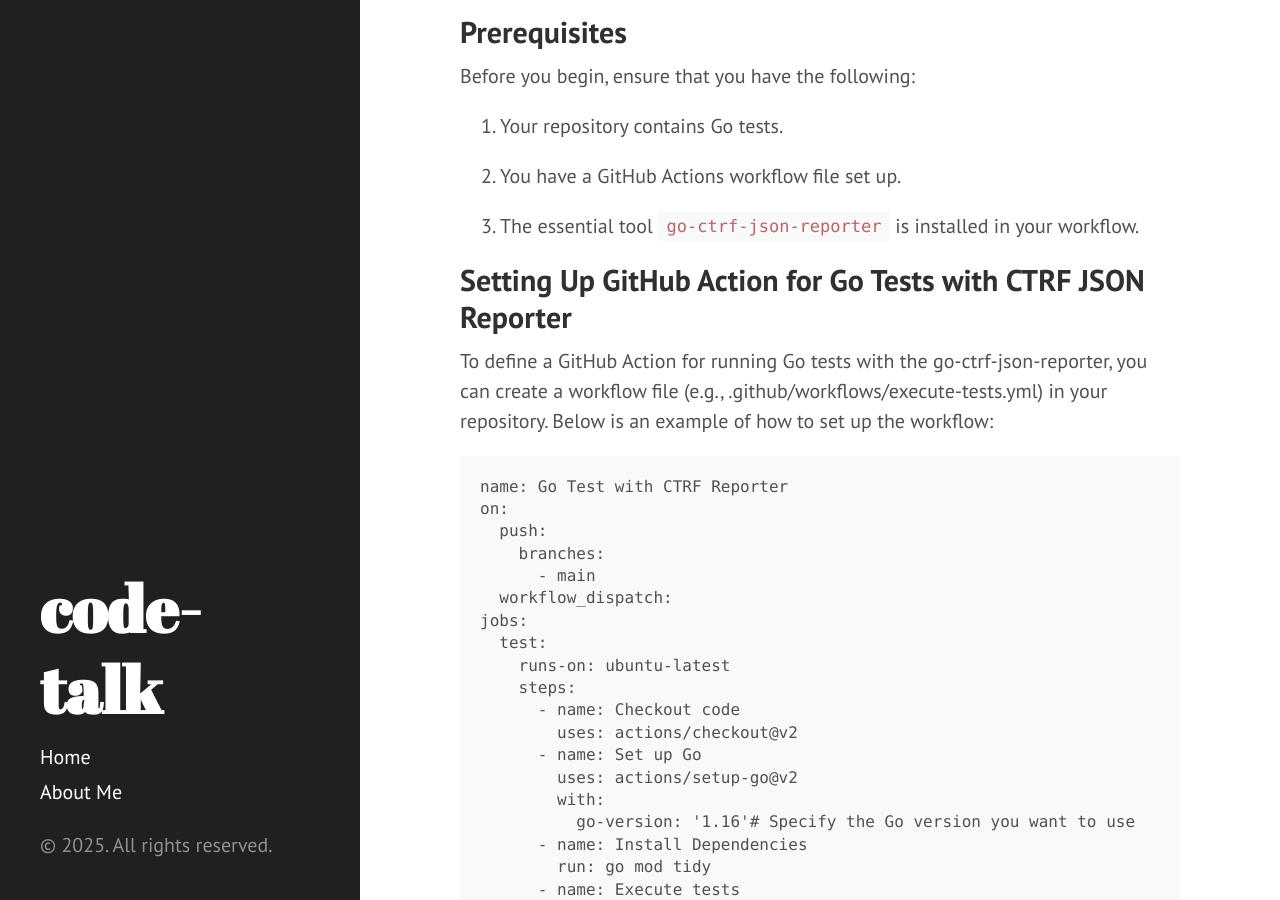
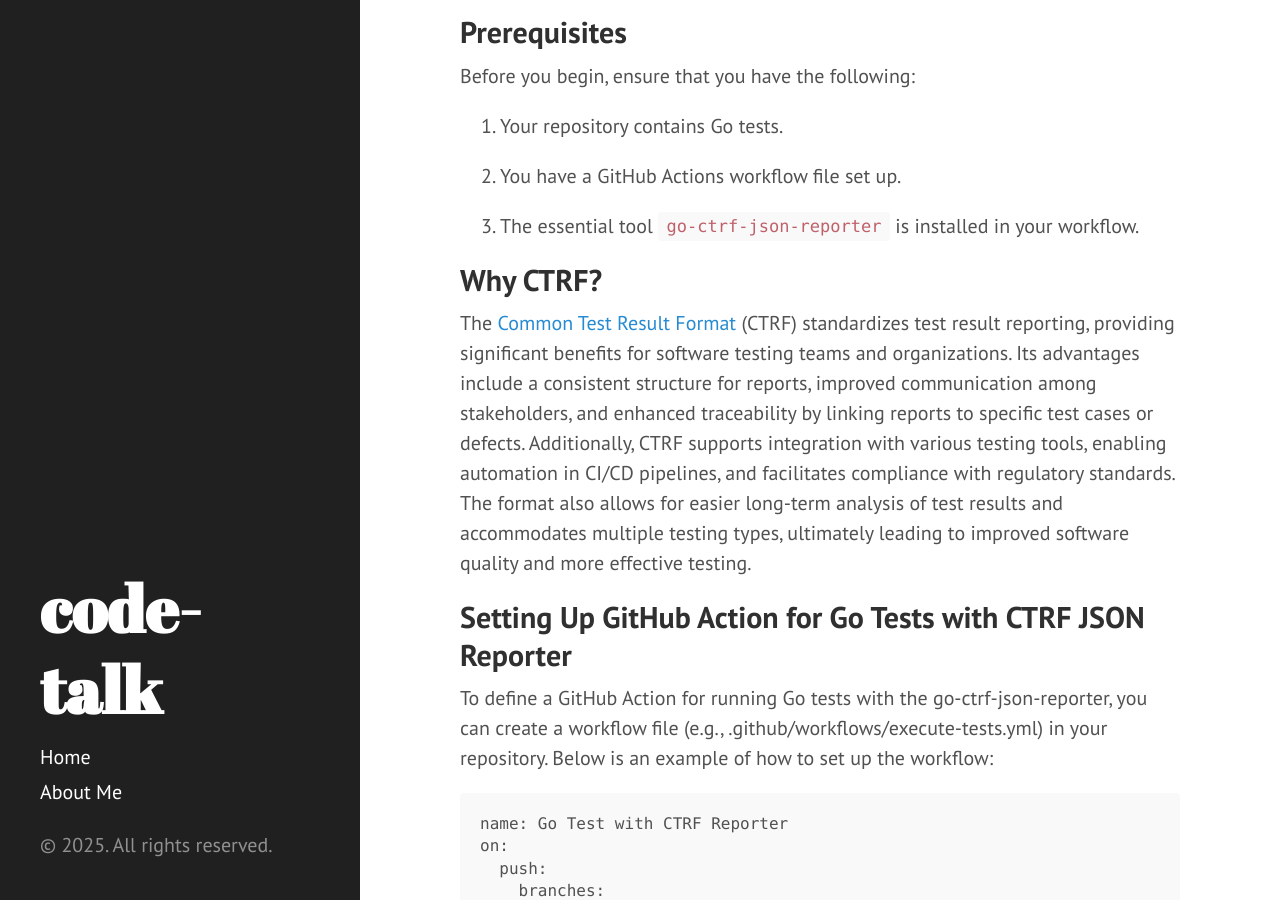
Before and after one commit to code-atom/code-atom.github.io, a Jekyll site: the page built from _posts/2025-06-21-integrating-go-test-execution-summary-reports-in-github-actions.markdown, in a window 1280 px wide and 900 px high, scrolled down 447 px. Built offline with Jekyll 4.4.1, drawn with Linux system fonts in a browser that asks for light colours; Markdown is read by kramdown in place of the engine named in the settings.

Commit message:
Updated Integrating Go Test Execution Summary Reports In Github Actions

```diff
--- a/_posts/2025-06-21-integrating-go-test-execution-summary-reports-in-github-actions.markdown
+++ b/_posts/2025-06-21-integrating-go-test-execution-summary-reports-in-github-actions.markdown
@@ -22,6 +22,11 @@ Before you begin, ensure that you have the following:
 2. You have a GitHub Actions workflow file set up.
 
 3. The essential tool `go-ctrf-json-reporter` is installed in your workflow.
+
+## **Why CTRF?**
+
+The [Common Test Result Format](https://ctrf.io/) (CTRF) standardizes test result reporting, providing significant benefits for software testing teams and organizations. Its advantages include a consistent structure for reports, improved communication among stakeholders, and enhanced traceability by linking reports to specific test cases or defects. Additionally, CTRF supports integration with various testing tools, enabling automation in CI/CD pipelines, and facilitates compliance with regulatory standards. The format also allows for easier long-term analysis of test results and accommodates multiple testing types, ultimately leading to improved software quality and more effective testing.
+
 
 ## **Setting Up GitHub Action for Go Tests with CTRF JSON Reporter**
 
```
